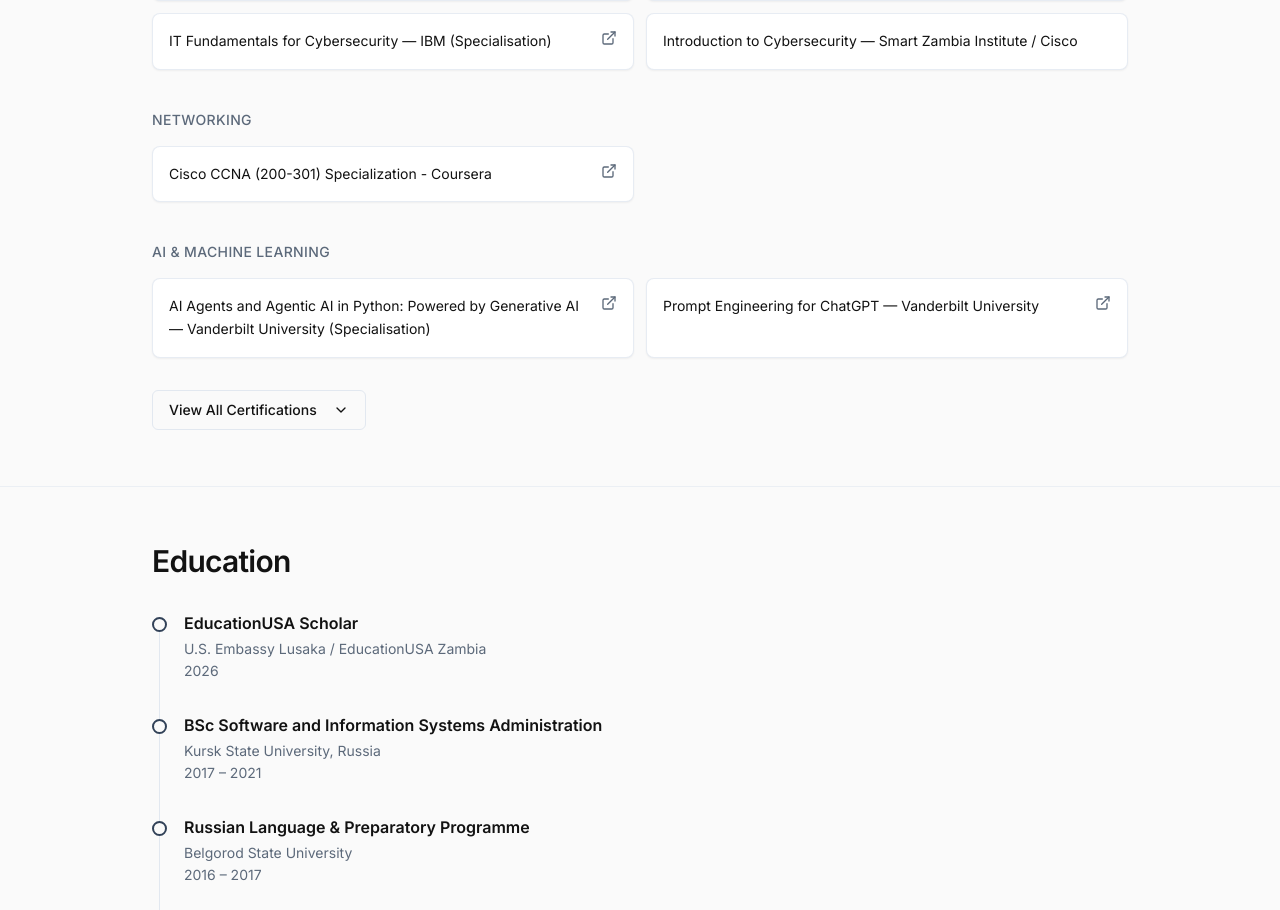
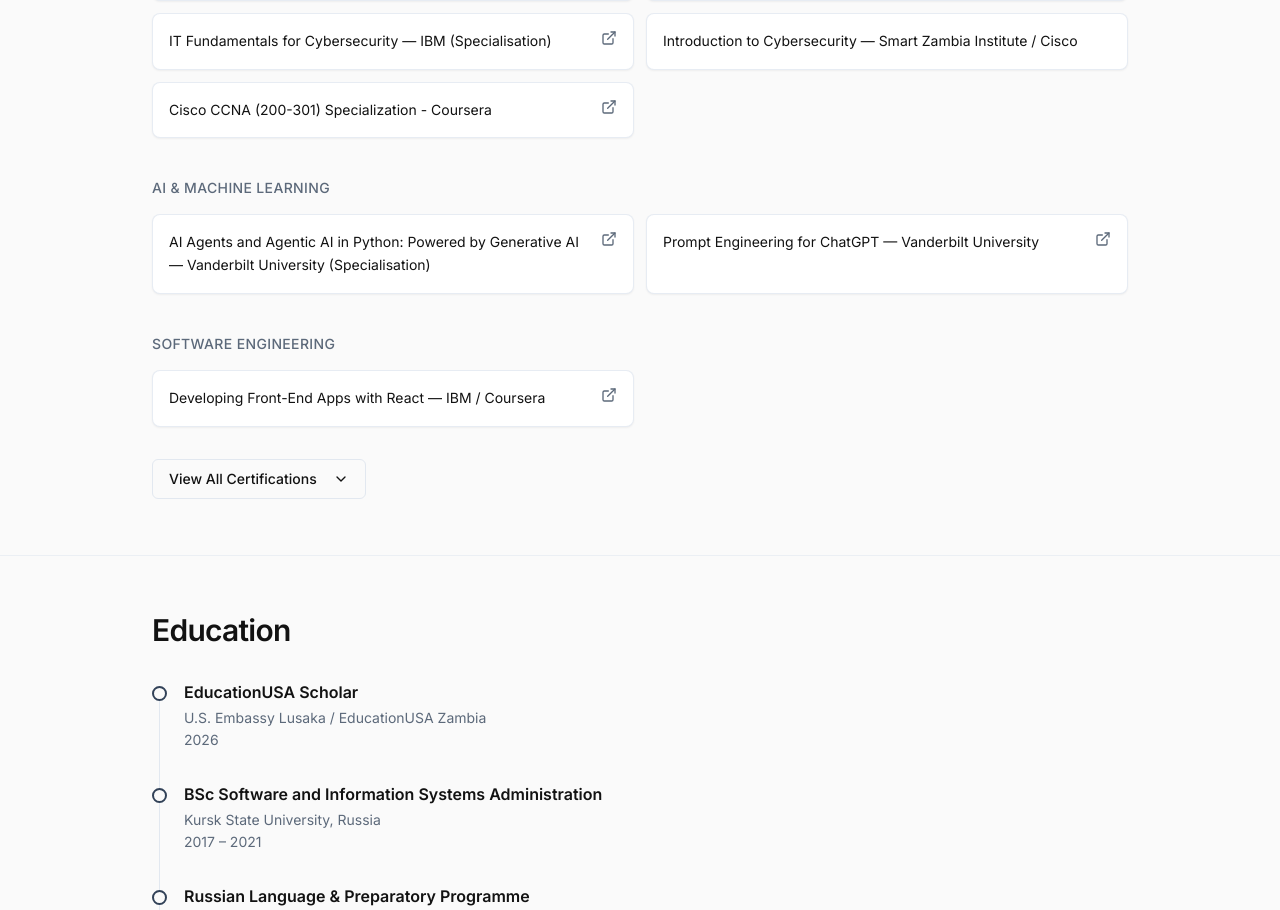
Before and after one commit to MS0C54073/muzoprof, a Next.js app: page / in a window 1280 px wide. Shown: the part 4065-4975 px from the top of the page. Built offline with nearby package versions, Linux system fonts and the light colour scheme.

Commit message:
Moved Cisco CCNA (200-301) Specialization - Coursera into the Cybersecurity group and removed the separate Networking category.

```diff
--- a/src/data/portfolio.ts
+++ b/src/data/portfolio.ts
@@ -520,11 +520,6 @@ export const certificationGroups: CertificationGroup[] = [
                 url: 'https://www.coursera.org/account/accomplishments/specialization/certificate/BDSXYEGVZUWK',
             },
             { label: 'Introduction to Cybersecurity — Smart Zambia Institute / Cisco' },
-        ],
-    },
-    {
-        category: 'Networking',
-        items: [
             {
                 label: 'Cisco CCNA (200-301) Specialization - Coursera',
                 url: 'https://coursera.org/verify/specialization/3IP35A6BG3KL',
--- a/src/i18n/locales/en.json
+++ b/src/i18n/locales/en.json
@@ -288,7 +288,6 @@
   "Backend": "Backend",
   "Cloud": "Cloud",
   "Cybersecurity": "Cybersecurity",
-  "Networking": "Networking",
   "Cisco CCNA (200-301) Specialization - Coursera": "Cisco CCNA (200-301) Specialization - Coursera",
   "Databases": "Databases",
   "Tools": "Tools",
--- a/src/i18n/locales/ru.json
+++ b/src/i18n/locales/ru.json
@@ -291,7 +291,6 @@
   "Tools": "Инструменты",
   "More": "Ещё",
   "Cybersecurity": "Кибербезопасность",
-  "Networking": "Сетевые технологии",
   "Cisco CCNA (200-301) Specialization - Coursera": "Cisco CCNA (200-301) Specialization — Coursera",
   "AI & Machine Learning": "ИИ и машинное обучение",
   "Software Engineering": "Разработка ПО",
```
